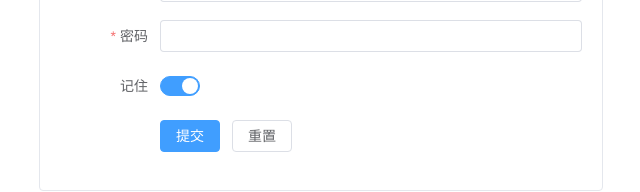
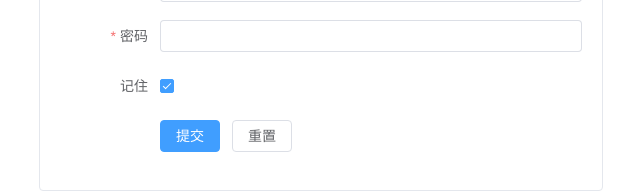
Before and after one commit to Grosser-Kurfuerst/HCI-frontend, a Vue app: page /#/login in a window 1280 px wide. Shown: the part 183-375 px from the top of the page, without its empty margins (319-959 px from the left). Built offline with nearby package versions, Linux system fonts and the light colour scheme.

Commit message:
添加密码可见

```diff
--- a/src/views/auth/Login.vue
+++ b/src/views/auth/Login.vue
@@ -24,11 +24,12 @@
                                 type="password"
                                 v-model="ruleForm.pass"
                                 autocomplete="off"
+                                show-password
                             ></el-input>
                         </el-form-item>
 
                         <el-form-item label="记住" prop="delivery">
-                            <el-switch v-model="ruleForm.rememberMe"></el-switch>
+                            <el-checkbox v-model="ruleForm.rememberMe"></el-checkbox>
                         </el-form-item>
 
                         <el-form-item>
--- a/src/views/auth/Register.vue
+++ b/src/views/auth/Register.vue
@@ -24,6 +24,7 @@
                                 v-model="ruleForm.pass"
                                 type="password"
                                 autocomplete="off"
+                                show-password
                             />
                         </el-form-item>
 
@@ -32,6 +33,7 @@
                                 v-model="ruleForm.checkPass"
                                 type="password"
                                 autocomplete="off"
+                                show-password
                             />
                         </el-form-item>
 
```
